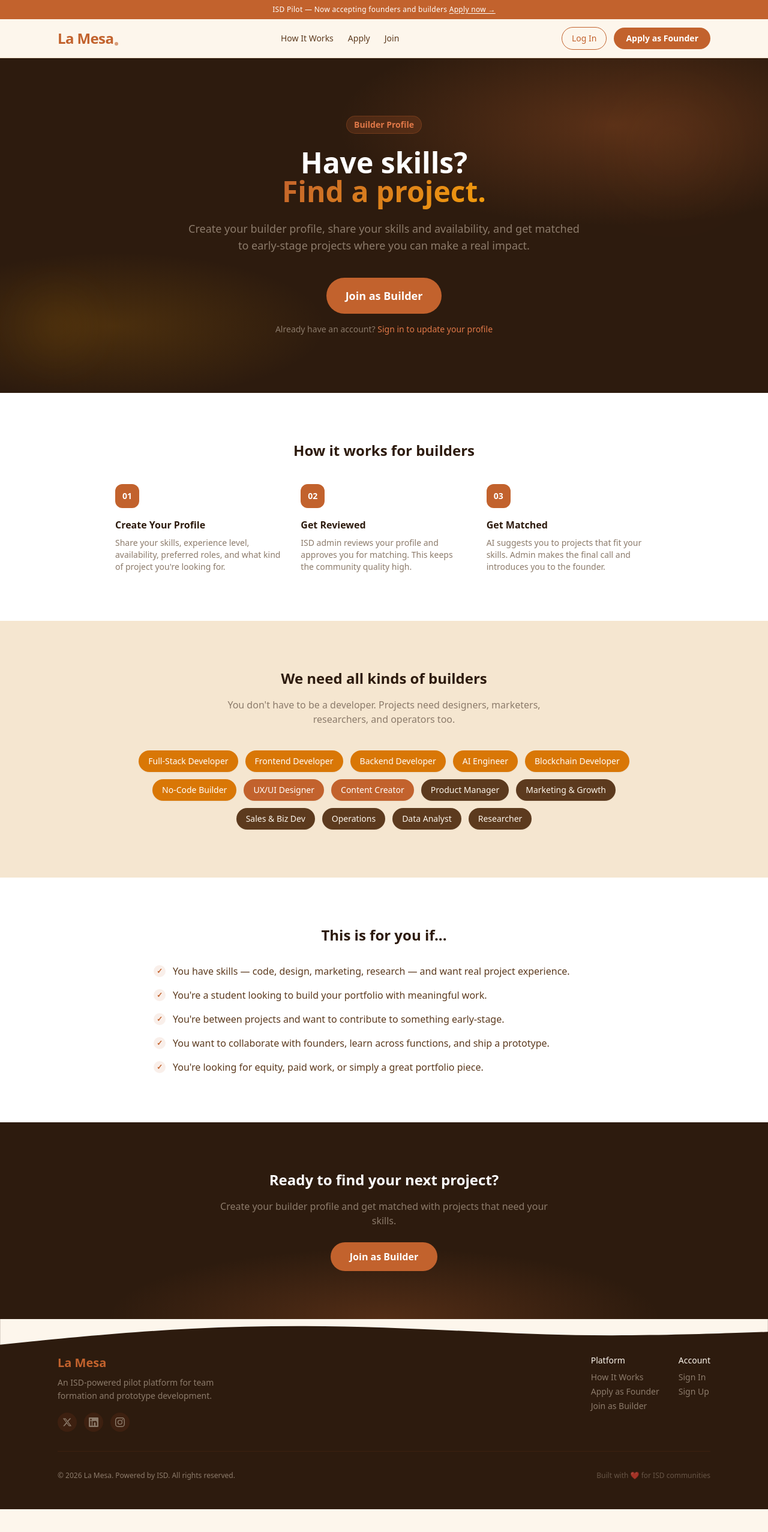
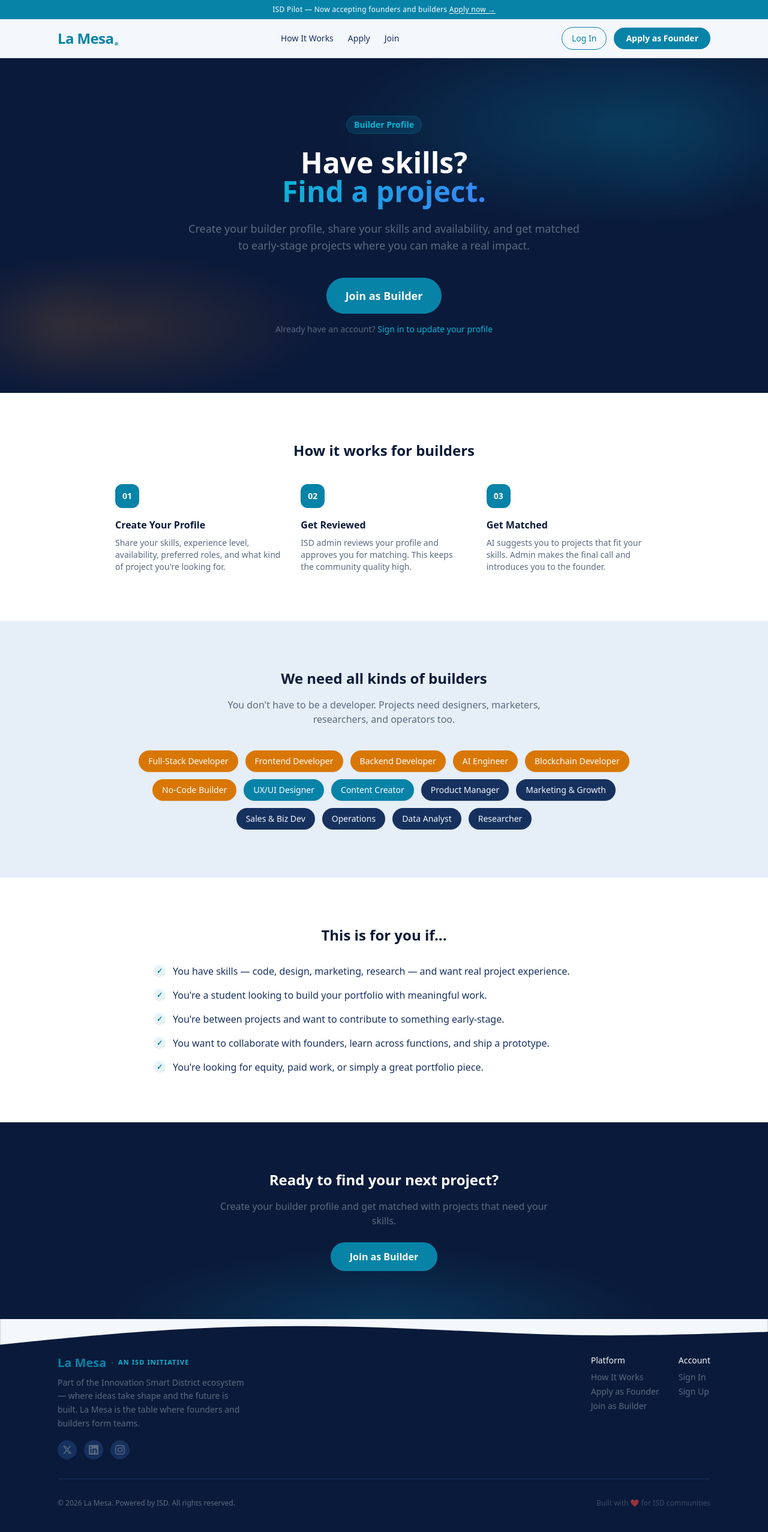
Before and after one commit to wiseguysmith/LaMesa, a Next.js app: page /join in a window 1280 px wide. Shown: the top 2554 px of the page at 60% size. Before the commit the page ends 2516 px from the top, so only its background shows below. Built offline with nearby package versions, Linux system fonts and the light colour scheme.

Commit message:
Rebrand La Mesa to ISD visual identity: navy + cyan + orange palette, ISD ecosystem framing

```diff
--- a/src/app/globals.css
+++ b/src/app/globals.css
@@ -3,17 +3,20 @@
 @tailwind utilities;
 
 :root {
-  --cream: #FDF6EC;
-  --sand: #F5E6D0;
-  --amber: #D97706;
-  --amber-light: #F59E0B;
-  --terracotta: #C2622D;
-  --terracotta-light: #E07848;
-  --brown-dark: #2D1B0E;
-  --brown-mid: #5C3A1E;
-  --slate-warm: #3D3530;
-  --muted: #8C7B6B;
+  /* ISD-aligned palette: deep navy + cyan tech-accent + white + orange highlight */
+  --cream: #F4F7FB;          /* page background */
+  --sand: #E6EEF7;           /* secondary surfaces */
+  --amber: #F5841F;          /* ISD orange highlight */
+  --amber-light: #FBA94C;
+  --terracotta: #0883A8;       /* primary = deep cyan */
+  --terracotta-light: #06B6D4; /* bright cyan */
+  --brown-dark: #0A1A3A;     /* deep navy */
+  --brown-mid: #16315E;
+  --slate-warm: #1B2A47;
+  --muted: #5B6B82;
   --white: #FFFFFF;
+  --navy: #0A1A3A;
+  --cyan: #06B6D4;
 }
 
 html {
@@ -47,32 +50,32 @@ body {
 
 /* Glass card effect */
 .glass-card {
-  background: rgba(255, 255, 255, 0.7);
+  background: rgba(255, 255, 255, 0.72);
   backdrop-filter: blur(12px);
   -webkit-backdrop-filter: blur(12px);
-  border: 1px solid rgba(255, 255, 255, 0.5);
-  box-shadow: 0 8px 32px rgba(45, 27, 14, 0.08);
+  border: 1px solid rgba(255, 255, 255, 0.6);
+  box-shadow: 0 8px 32px rgba(10, 26, 58, 0.08);
 }
 
 .glass-card-dark {
-  background: rgba(45, 27, 14, 0.6);
+  background: rgba(10, 26, 58, 0.55);
   backdrop-filter: blur(12px);
   -webkit-backdrop-filter: blur(12px);
-  border: 1px solid rgba(194, 98, 45, 0.2);
+  border: 1px solid rgba(6, 182, 212, 0.25);
   box-shadow: 0 8px 32px rgba(0, 0, 0, 0.3);
 }
 
-/* Gradient text */
+/* Gradient text — tech cyan sweep */
 .gradient-text {
-  background: linear-gradient(135deg, #C2622D 0%, #F59E0B 100%);
+  background: linear-gradient(135deg, #06B6D4 0%, #3B82F6 100%);
   -webkit-background-clip: text;
   -webkit-text-fill-color: transparent;
   background-clip: text;
 }
 
-/* Warm glow */
+/* Tech glow */
 .warm-glow {
-  box-shadow: 0 0 60px rgba(194, 98, 45, 0.15), 0 0 120px rgba(245, 158, 11, 0.08);
+  box-shadow: 0 0 60px rgba(6, 182, 212, 0.18), 0 0 120px rgba(59, 130, 246, 0.1);
 }
 
 /* Animate fade up */
@@ -104,7 +107,7 @@ body {
   left: 0;
   width: 0;
   height: 2px;
-  background: #C2622D;
+  background: #06B6D4;
   transition: width 0.25s ease;
 }
 .nav-link-underline:hover::after {
--- a/src/app/how-it-works/page.tsx
+++ b/src/app/how-it-works/page.tsx
@@ -56,12 +56,12 @@ export default function HowItWorksPage() {
       <Navbar />
 
       {/* Hero */}
-      <section className="relative py-20 px-4 overflow-hidden" style={{ background: 'linear-gradient(135deg, #2D1B0E 0%, #3D2510 100%)' }}>
+      <section className="relative py-20 px-4 overflow-hidden" style={{ background: 'linear-gradient(135deg, #0A1A3A 0%, #10264C 100%)' }}>
         <div
           className="absolute inset-0 pointer-events-none"
           aria-hidden="true"
           style={{
-            background: 'radial-gradient(ellipse 60% 50% at 70% 30%, rgba(194,98,45,0.25) 0%, transparent 60%)',
+            background: 'radial-gradient(ellipse 60% 50% at 70% 30%, rgba(8,131,168,0.25) 0%, transparent 60%)',
           }}
         />
         <div className="max-w-3xl mx-auto text-center relative">
@@ -160,7 +160,7 @@ export default function HowItWorksPage() {
           <div className="flex flex-col sm:flex-row gap-4 justify-center">
             <Link
               href="/apply"
-              className="bg-terracotta hover:bg-[#B05525] text-white font-semibold px-6 py-3 rounded-full transition-colors"
+              className="bg-terracotta hover:bg-[#0A6E8F] text-white font-semibold px-6 py-3 rounded-full transition-colors"
             >
               Apply as Founder
             </Link>
--- a/src/app/join/page.tsx
+++ b/src/app/join/page.tsx
@@ -35,26 +35,26 @@ export default function JoinPage() {
       <Navbar />
 
       {/* Hero */}
-      <section className="relative py-24 px-4 overflow-hidden" style={{ background: '#2D1B0E' }}>
+      <section className="relative py-24 px-4 overflow-hidden" style={{ background: '#0A1A3A' }}>
         {/* Layered gradients */}
         <div
           className="absolute inset-0 pointer-events-none"
           aria-hidden="true"
           style={{
             background:
-              'radial-gradient(ellipse 60% 50% at 80% 20%, rgba(194,98,45,0.3) 0%, transparent 60%), radial-gradient(ellipse 50% 40% at 15% 80%, rgba(245,158,11,0.15) 0%, transparent 55%)',
+              'radial-gradient(ellipse 60% 50% at 80% 20%, rgba(8,131,168,0.3) 0%, transparent 60%), radial-gradient(ellipse 50% 40% at 15% 80%, rgba(245,132,31,0.15) 0%, transparent 55%)',
           }}
         />
         {/* Decorative floating elements */}
         <div
           className="absolute top-12 right-16 w-48 h-48 rounded-full blur-3xl opacity-20 pointer-events-none"
           aria-hidden="true"
-          style={{ background: 'radial-gradient(circle, #C2622D 0%, transparent 70%)' }}
+          style={{ background: 'radial-gradient(circle, #0883A8 0%, transparent 70%)' }}
         />
         <div
           className="absolute bottom-12 left-8 w-32 h-32 rounded-full blur-2xl opacity-15 pointer-events-none hidden md:block"
           aria-hidden="true"
-          style={{ background: 'radial-gradient(circle, #F59E0B 0%, transparent 70%)' }}
+          style={{ background: 'radial-gradient(circle, #FBA94C 0%, transparent 70%)' }}
         />
 
         <div className="max-w-3xl mx-auto text-center relative">
@@ -70,7 +70,7 @@ export default function JoinPage() {
           </p>
           <Link
             href="/login?mode=signup&redirect=/builder/profile"
-            className="inline-block bg-terracotta hover:bg-[#B05525] text-white font-semibold px-8 py-4 rounded-full text-lg transition-colors"
+            className="inline-block bg-terracotta hover:bg-[#0A6E8F] text-white font-semibold px-8 py-4 rounded-full text-lg transition-colors"
           >
             Join as Builder
           </Link>
@@ -159,12 +159,12 @@ export default function JoinPage() {
       </section>
 
       {/* CTA */}
-      <section className="py-20 px-4 relative overflow-hidden" style={{ background: '#2D1B0E' }}>
+      <section className="py-20 px-4 relative overflow-hidden" style={{ background: '#0A1A3A' }}>
         <div
           className="absolute inset-0 pointer-events-none"
           aria-hidden="true"
           style={{
-            background: 'radial-gradient(ellipse 60% 60% at 50% 100%, rgba(194,98,45,0.25) 0%, transparent 60%)',
+            background: 'radial-gradient(ellipse 60% 60% at 50% 100%, rgba(8,131,168,0.25) 0%, transparent 60%)',
           }}
         />
         <div className="max-w-xl mx-auto text-center text-white relative">
@@ -174,7 +174,7 @@ export default function JoinPage() {
           </p>
           <Link
             href="/login?mode=signup&redirect=/builder/profile"
-            className="inline-block bg-terracotta hover:bg-[#B05525] text-white font-semibold px-8 py-3 rounded-full transition-colors"
+            className="inline-block bg-terracotta hover:bg-[#0A6E8F] text-white font-semibold px-8 py-3 rounded-full transition-colors"
           >
             Join as Builder
           </Link>
--- a/src/app/login/LoginForm.tsx
+++ b/src/app/login/LoginForm.tsx
@@ -181,7 +181,7 @@ export default function LoginForm() {
                   className={`flex-1 flex flex-col items-center gap-1.5 p-4 rounded-xl border-2 transition-all cursor-pointer ${
                     role === 'founder'
                       ? 'border-terracotta bg-sand shadow-sm'
-                      : 'border-[#E8D8C8] bg-white hover:border-terracotta/40'
+                      : 'border-[#DCE4ED] bg-white hover:border-terracotta/40'
                   }`}
                 >
                   <span className="text-2xl">🚀</span>
@@ -196,7 +196,7 @@ export default function LoginForm() {
                   className={`flex-1 flex flex-col items-center gap-1.5 p-4 rounded-xl border-2 transition-all cursor-pointer ${
                     role === 'builder'
                       ? 'border-terracotta bg-sand shadow-sm'
-                      : 'border-[#E8D8C8] bg-white hover:border-terracotta/40'
+                      : 'border-[#DCE4ED] bg-white hover:border-terracotta/40'
                   }`}
                 >
                   <span className="text-2xl">🛠️</span>
--- a/src/components/layout/Footer.tsx
+++ b/src/components/layout/Footer.tsx
@@ -6,30 +6,34 @@ export default function Footer() {
       {/* Wave divider */}
       <div className="wave-divider" aria-hidden="true">
         <svg viewBox="0 0 1440 48" fill="none" xmlns="http://www.w3.org/2000/svg" className="w-full" style={{ display: 'block' }}>
-          <path d="M0 48L60 42C120 36 240 24 360 18C480 12 600 12 720 16C840 20 960 28 1080 30C1200 32 1320 28 1380 26L1440 24V0H1380C1320 0 1200 0 1080 0C960 0 840 0 720 0C600 0 480 0 360 0C240 0 120 0 60 0H0V48Z" fill="#FDF6EC"/>
+          <path d="M0 48L60 42C120 36 240 24 360 18C480 12 600 12 720 16C840 20 960 28 1080 30C1200 32 1320 28 1380 26L1440 24V0H1380C1320 0 1200 0 1080 0C960 0 840 0 720 0C600 0 480 0 360 0C240 0 120 0 60 0H0V48Z" fill="#F4F7FB"/>
         </svg>
       </div>
 
       <div className="max-w-6xl mx-auto px-4 sm:px-6 lg:px-8 pt-4 pb-12">
         <div className="flex flex-col md:flex-row justify-between items-start gap-8">
           <div>
-            <span className="text-xl font-bold text-terracotta">La Mesa</span>
+            <div className="flex items-center gap-2 flex-wrap">
+              <span className="text-xl font-bold text-terracotta">La Mesa</span>
+              <span className="text-warm-muted text-sm">·</span>
+              <span className="text-[11px] font-semibold tracking-widest uppercase text-cyan">An ISD Initiative</span>
+            </div>
             <p className="mt-2 text-sm max-w-xs leading-relaxed">
-              An ISD-powered pilot platform for team formation and prototype development.
+              Part of the Innovation Smart District ecosystem — where ideas take shape and the future is built. La Mesa is the table where founders and builders form teams.
             </p>
             {/* Social placeholder icons */}
             <div className="flex gap-3 mt-4">
-              <a href="#" aria-label="Twitter/X" className="w-8 h-8 rounded-full bg-[#3D2010] hover:bg-terracotta transition-colors flex items-center justify-center text-warm-muted hover:text-white">
+              <a href="#" aria-label="Twitter/X" className="w-8 h-8 rounded-full bg-[#16315E] hover:bg-terracotta transition-colors flex items-center justify-center text-warm-muted hover:text-white">
                 <svg className="w-4 h-4" fill="currentColor" viewBox="0 0 24 24">
                   <path d="M18.244 2.25h3.308l-7.227 8.26 8.502 11.24H16.17l-5.214-6.817L4.99 21.75H1.68l7.73-8.835L1.254 2.25H8.08l4.713 6.231zm-1.161 17.52h1.833L7.084 4.126H5.117z"/>
                 </svg>
               </a>
-              <a href="#" aria-label="LinkedIn" className="w-8 h-8 rounded-full bg-[#3D2010] hover:bg-terracotta transition-colors flex items-center justify-center text-warm-muted hover:text-white">
+              <a href="#" aria-label="LinkedIn" className="w-8 h-8 rounded-full bg-[#16315E] hover:bg-terracotta transition-colors flex items-center justify-center text-warm-muted hover:text-white">
                 <svg className="w-4 h-4" fill="currentColor" viewBox="0 0 24 24">
                   <path d="M20.447 20.452h-3.554v-5.569c0-1.328-.027-3.037-1.852-3.037-1.853 0-2.136 1.445-2.136 2.939v5.667H9.351V9h3.414v1.561h.046c.477-.9 1.637-1.85 3.37-1.85 3.601 0 4.267 2.37 4.267 5.455v6.286zM5.337 7.433a2.062 2.062 0 01-2.063-2.065 2.064 2.064 0 112.063 2.065zm1.782 13.019H3.555V9h3.564v11.452zM22.225 0H1.771C.792 0 0 .774 0 1.729v20.542C0 23.227.792 24 1.771 24h20.451C23.2 24 24 23.227 24 22.271V1.729C24 .774 23.2 0 22.222 0h.003z"/>
                 </svg>
               </a>
-              <a href="#" aria-label="Instagram" className="w-8 h-8 rounded-full bg-[#3D2010] hover:bg-terracotta transition-colors flex items-center justify-center text-warm-muted hover:text-white">
+              <a href="#" aria-label="Instagram" className="w-8 h-8 rounded-full bg-[#16315E] hover:bg-terracotta transition-colors flex items-center justify-center text-warm-muted hover:text-white">
                 <svg className="w-4 h-4" fill="currentColor" viewBox="0 0 24 24">
                   <path d="M12 2.163c3.204 0 3.584.012 4.85.07 3.252.148 4.771 1.691 4.919 4.919.058 1.265.069 1.645.069 4.849 0 3.205-.012 3.584-.069 4.849-.149 3.225-1.664 4.771-4.919 4.919-1.266.058-1.644.07-4.85.07-3.204 0-3.584-.012-4.849-.07-3.26-.149-4.771-1.699-4.919-4.92-.058-1.265-.07-1.644-.07-4.849 0-3.204.013-3.583.07-4.849.149-3.227 1.664-4.771 4.919-4.919 1.266-.057 1.645-.069 4.849-.069zm0-2.163c-3.259 0-3.667.014-4.947.072-4.358.2-6.78 2.618-6.98 6.98-.059 1.281-.073 1.689-.073 4.948 0 3.259.014 3.668.072 4.948.2 4.358 2.618 6.78 6.98 6.98 1.281.058 1.689.072 4.948.072 3.259 0 3.668-.014 4.948-.072 4.354-.2 6.782-2.618 6.979-6.98.059-1.28.073-1.689.073-4.948 0-3.259-.014-3.667-.072-4.947-.196-4.354-2.617-6.78-6.979-6.98-1.281-.059-1.69-.073-4.949-.073zm0 5.838a6.162 6.162 0 100 12.324 6.162 6.162 0 000-12.324zM12 16a4 4 0 110-8 4 4 0 010 8zm6.406-11.845a1.44 1.44 0 100 2.881 1.44 1.44 0 000-2.881z"/>
                 </svg>
@@ -54,7 +58,7 @@ export default function Footer() {
             </div>
           </div>
         </div>
-        <div className="mt-8 pt-8 border-t border-[#3D2010] text-xs flex flex-col sm:flex-row justify-between items-center gap-2">
+        <div className="mt-8 pt-8 border-t border-[#16315E] text-xs flex flex-col sm:flex-row justify-between items-center gap-2">
           <p>© 2026 La Mesa. Powered by ISD. All rights reserved.</p>
           <p className="text-warm-muted opacity-60">Built with ❤️ for ISD communities</p>
         </div>
--- a/src/components/layout/Navbar.tsx
+++ b/src/components/layout/Navbar.tsx
@@ -25,7 +25,7 @@ export default function Navbar() {
 
       {/* Main nav */}
       <nav
-        className={`bg-cream border-b border-[#F0DEC8] transition-shadow duration-200 ${
+        className={`bg-cream border-b border-[#DCE4ED] transition-shadow duration-200 ${
           scrolled ? 'shadow-md' : 'shadow-none'
         }`}
       >
@@ -60,7 +60,7 @@ export default function Navbar() {
               </Link>
               <Link
                 href="/apply"
-                className="bg-terracotta hover:bg-[#B05525] text-white text-sm font-semibold px-5 py-2 rounded-full transition-colors"
+                className="bg-terracotta hover:bg-[#0A6E8F] text-white text-sm font-semibold px-5 py-2 rounded-full transition-colors"
               >
                 Apply as Founder
               </Link>
@@ -87,7 +87,7 @@ export default function Navbar() {
 
         {/* Mobile menu */}
         {mobileOpen && (
-          <div className="md:hidden bg-cream border-t border-[#F0DEC8] px-4 py-4 space-y-2">
+          <div className="md:hidden bg-cream border-t border-[#DCE4ED] px-4 py-4 space-y-2">
             <Link
               href="/how-it-works"
               className="block px-3 py-2 rounded-lg text-sm font-medium text-brown-mid hover:bg-sand"
--- a/src/components/ui/Button.tsx
+++ b/src/components/ui/Button.tsx
@@ -13,7 +13,7 @@ const Button = forwardRef<HTMLButtonElement, ButtonProps>(
     const base = 'inline-flex items-center justify-center font-semibold rounded-full transition-all duration-200 focus:outline-none focus:ring-2 focus:ring-offset-2 disabled:opacity-50 disabled:cursor-not-allowed'
 
     const variants = {
-      primary: 'bg-terracotta hover:bg-[#B05525] text-white focus:ring-terracotta',
+      primary: 'bg-terracotta hover:bg-[#0A6E8F] text-white focus:ring-terracotta',
       secondary: 'bg-transparent border-2 border-terracotta text-terracotta hover:bg-terracotta hover:text-white focus:ring-terracotta',
       danger: 'bg-red-600 hover:bg-red-700 text-white focus:ring-red-500',
       ghost: 'bg-transparent hover:bg-sand text-brown-mid focus:ring-warm-muted',
--- a/tailwind.config.ts
+++ b/tailwind.config.ts
@@ -11,13 +11,35 @@ const config: Config = {
       colors: {
         background: "var(--background)",
         foreground: "var(--foreground)",
-        cream: '#FDF6EC',
-        sand: '#F5E6D0',
-        terracotta: '#C2622D',
-        'terracotta-light': '#E07848',
-        'brown-dark': '#2D1B0E',
-        'brown-mid': '#5C3A1E',
-        'warm-muted': '#8C7B6B',
+
+        // ISD-aligned palette. Legacy names (cream/sand/terracotta/brown/warm)
+        // are kept so existing classes keep working, but remapped to ISD colors:
+        // deep navy + cyan tech-accent + white + orange highlight.
+
+        // Page + surface neutrals (cool, near-white)
+        cream: '#F4F7FB',          // main page background
+        sand: '#E6EEF7',           // secondary surfaces / cards
+
+        // Primary = ISD cyan / tech-blue
+        terracotta: '#0883A8',       // primary buttons / accents (deep cyan, white-text safe)
+        'terracotta-light': '#06B6D4', // bright cyan for hover / highlights
+
+        // Dark anchors = ISD deep navy
+        'brown-dark': '#0A1A3A',    // dark sections, headings, footer
+        'brown-mid': '#16315E',     // dark secondary
+
+        // Muted text = slate
+        'warm-muted': '#5B6B82',
+
+        // Explicit ISD semantic aliases for new code
+        navy: '#0A1A3A',
+        'navy-mid': '#16315E',
+        cyan: '#06B6D4',
+        'cyan-deep': '#0883A8',
+        'isd-orange': '#F5841F',
+        'isd-orange-light': '#FBA94C',
+        ink: '#0A1A3A',
+        'cool-border': '#DCE4ED',
       },
     },
   },
```
Also changed, not shown: src/app/apply/page.tsx (+10 -10 lines), src/app/login/page.tsx (+7 -7 lines), src/app/page.tsx (+40 -34 lines).
